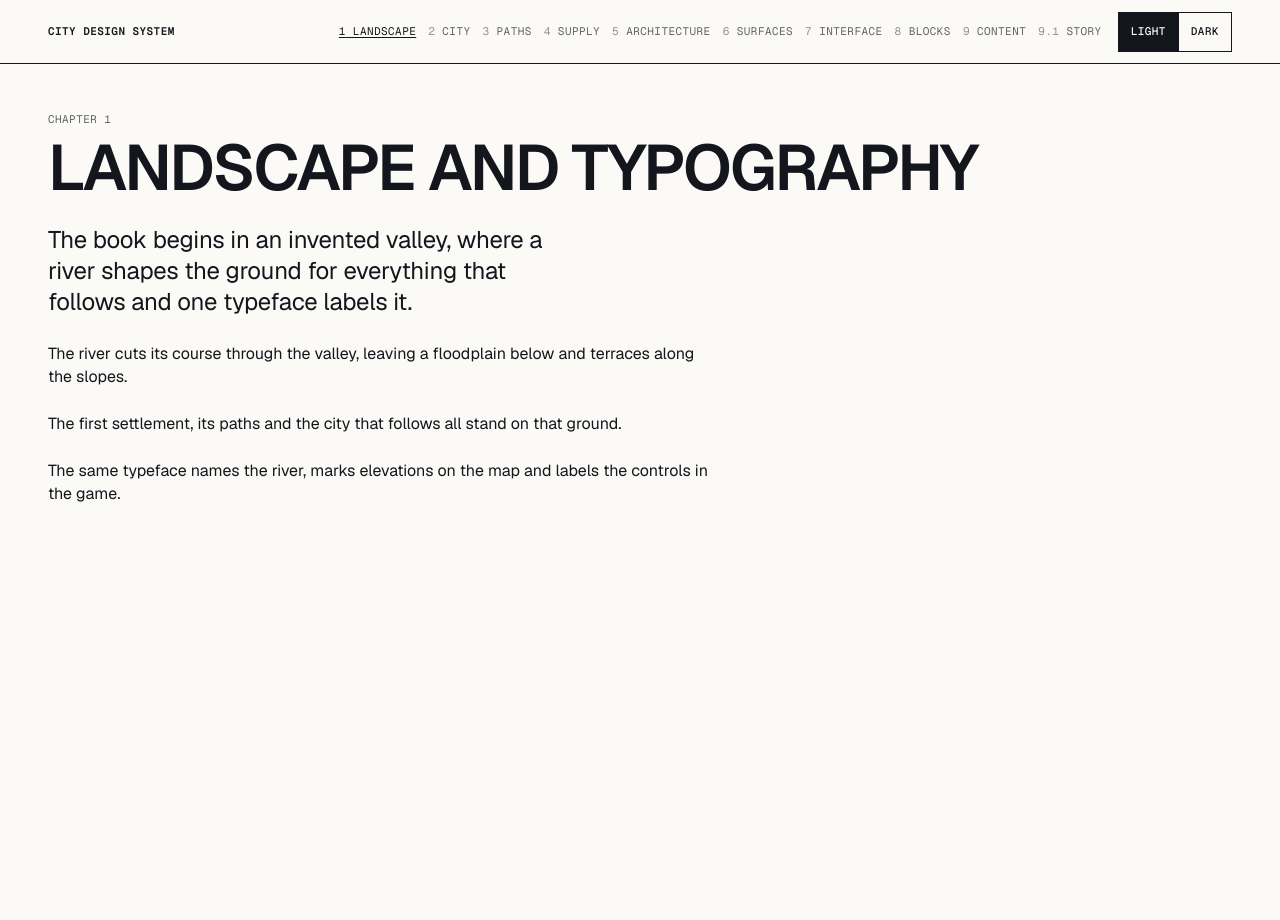
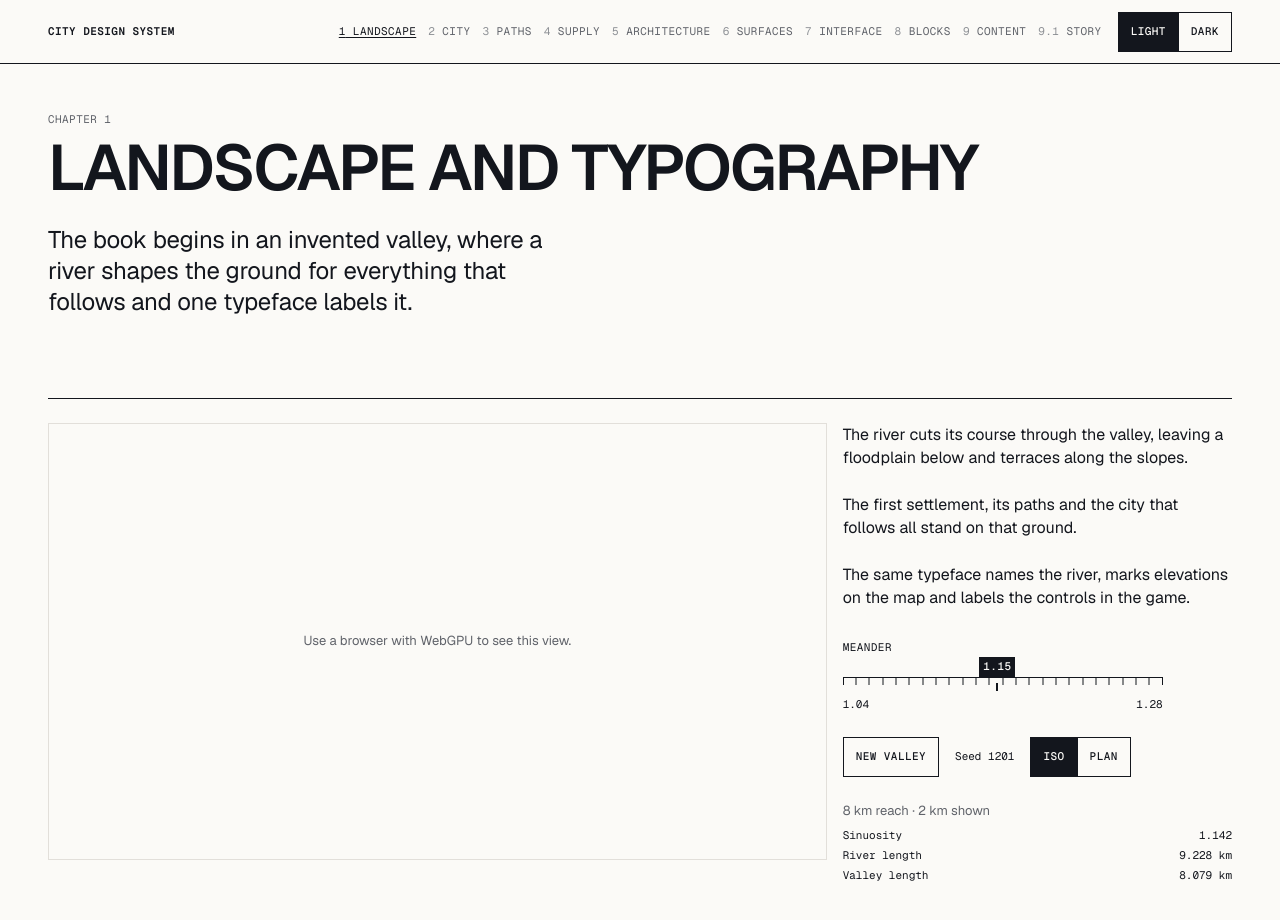
Before and after one commit to dweigend/city-design-system, a SvelteKit app: page /landscape in a window 1280 px wide. Shown: the top 920 px of the page. Before the commit the page ends 800 px from the top, so only its background shows below. Built offline with nearby package versions, Linux system fonts and the light colour scheme.

Commit message:
Show and capture the valley in the landscape chapter

```diff
--- a/src/app.css
+++ b/src/app.css
@@ -225,6 +225,12 @@
 		.page { padding: var(--space-6) var(--space-4) var(--space-12); }
 		th[scope='row'] { inline-size: 6.5rem; }
 	}
+
+	.valley-controls { align-items: center; }
+	.valley-observations { gap: var(--space-2); }
+	.valley-observations dl { display: grid; gap: var(--space-1); margin: 0; }
+	.valley-observations dl > div { display: flex; justify-content: space-between; }
+	.valley-observations dd { margin: 0; font-variant-numeric: tabular-nums; }
 
 	/* Book frame */
 	.site-header { border-block-end: var(--hair) solid var(--ink); }
--- a/src/routes/landscape/+page.svelte
+++ b/src/routes/landscape/+page.svelte
@@ -4,10 +4,64 @@
 </script>
 
 <script lang="ts">
+	import { page } from '$app/state';
+	import { Valley, valleyParams } from '../../lib/domain/valley';
+	import { clipPolylineToSquare, measureRiver } from '../../lib/domain/river-metrics';
+	import { projectValley } from '../../lib/scene/valley-projection';
+	import { StageView } from '../../lib/scene/stage-view';
+	import type { View } from '../../lib/scene/stage';
+	import { Button } from '../../lib/ui/button';
+	import { Slider } from '../../lib/ui/slider';
+	import { ToggleGroup } from '../../lib/ui/toggle-group';
 	import ChapterHeader from '../ChapterHeader.svelte';
 	import { chapterAt } from '../chapters';
 
 	const chapter = chapterAt('/landscape');
+	const seeds = [1201, 1301, 1409];
+	const regionalWindow = 8000;
+	const { label, min, max, step, default: defaultSinuosity } = valleyParams.sinuosity;
+	const views = [
+		{ value: 'iso', label: 'Iso' },
+		{ value: 'plan', label: 'Plan' }
+	];
+	let seedIndex = $state(0);
+	const seed = $derived(seeds[seedIndex]);
+	const querySinuosity = $derived(
+		Number(page.url.searchParams.get('sinuosity') ?? defaultSinuosity)
+	);
+	let sinuosity = $derived(
+		Number.isFinite(querySinuosity)
+			? Math.min(max, Math.max(min, Number(querySinuosity.toFixed(2))))
+			: defaultSinuosity
+	);
+	let view = $derived<View>(page.url.searchParams.get('view') === 'plan' ? 'plan' : 'iso');
+
+	function prepareValley(seed: number, sinuosity: number) {
+		const start = performance.now();
+		const valley = Valley.create({ seed, parameters: { sinuosity } });
+		const generated = performance.now();
+		const projection = projectValley(valley);
+		const projected = performance.now();
+		const { course } = valley;
+		const reach = clipPolylineToSquare(course.xy, regionalWindow);
+		if (!reach) throw new Error('The river must cross the regional window');
+		return {
+			...projection,
+			metrics: measureRiver({ ...course, xy: reach.xy }, course.xy),
+			generationMs: generated - start,
+			projectionMs: projected - generated
+		};
+	}
+
+	const model = $derived(prepareValley(seed, sinuosity));
+
+	function nextValley() {
+		seedIndex = (seedIndex + 1) % seeds.length;
+	}
+
+	function selectView(value: string) {
+		view = value === 'plan' ? 'plan' : 'iso';
+	}
 </script>
 
 <svelte:head>
@@ -16,14 +70,54 @@
 
 <ChapterHeader number={chapter.number} title={chapter.title} {lead} />
 
+<section
+	class="grid grid-aside"
+	aria-label="River valley"
+	data-generation-ms={model.generationMs.toFixed(2)}
+	data-projection-ms={model.projectionMs.toFixed(2)}
+	data-triangles={model.triangleCount}
+>
+	<StageView
+		drawables={model.drawables}
+		{view}
+		display="normal"
+		label="Relief map of the river valley with its floodplain, terraces and slopes"
+		landscape
+	/>
+	<div class="stack">
 		<div class="stack">
 			<p>
-		The river cuts its course through the valley, leaving a floodplain below and terraces along the
-		slopes.
+				The river cuts its course through the valley, leaving a floodplain below and terraces along
+				the slopes.
 			</p>
 			<p>The first settlement, its paths and the city that follows all stand on that ground.</p>
 			<p>
-		The same typeface names the river, marks elevations on the map and labels the controls in the
-		game.
+				The same typeface names the river, marks elevations on the map and labels the controls in
+				the game.
 			</p>
 		</div>
+		<Slider {label} {min} {max} {step} bind:value={sinuosity} />
+		<div class="cluster valley-controls">
+			<Button label="New valley" onclick={nextValley} />
+			<span class="data">Seed {seed}</span>
+			<ToggleGroup label="View" items={views} bind:value={() => view, selectView} />
+		</div>
+		<div class="stack valley-observations">
+			<p class="caption">8 km reach · 2 km shown</p>
+			<dl class="data">
+				<div>
+					<dt>Sinuosity</dt>
+					<dd>{model.metrics.sinuosity.toFixed(3)}</dd>
+				</div>
+				<div>
+					<dt>River length</dt>
+					<dd>{(model.metrics.riverLength / 1000).toFixed(3)}&nbsp;km</dd>
+				</div>
+				<div>
+					<dt>Valley length</dt>
+					<dd>{(model.metrics.valleyLength / 1000).toFixed(3)}&nbsp;km</dd>
+				</div>
+			</dl>
+		</div>
+	</div>
+</section>
```
Also changed, not shown: scripts/shot.ts (+12 -2 lines). Lines whose indentation alone changed are shown as unchanged.
